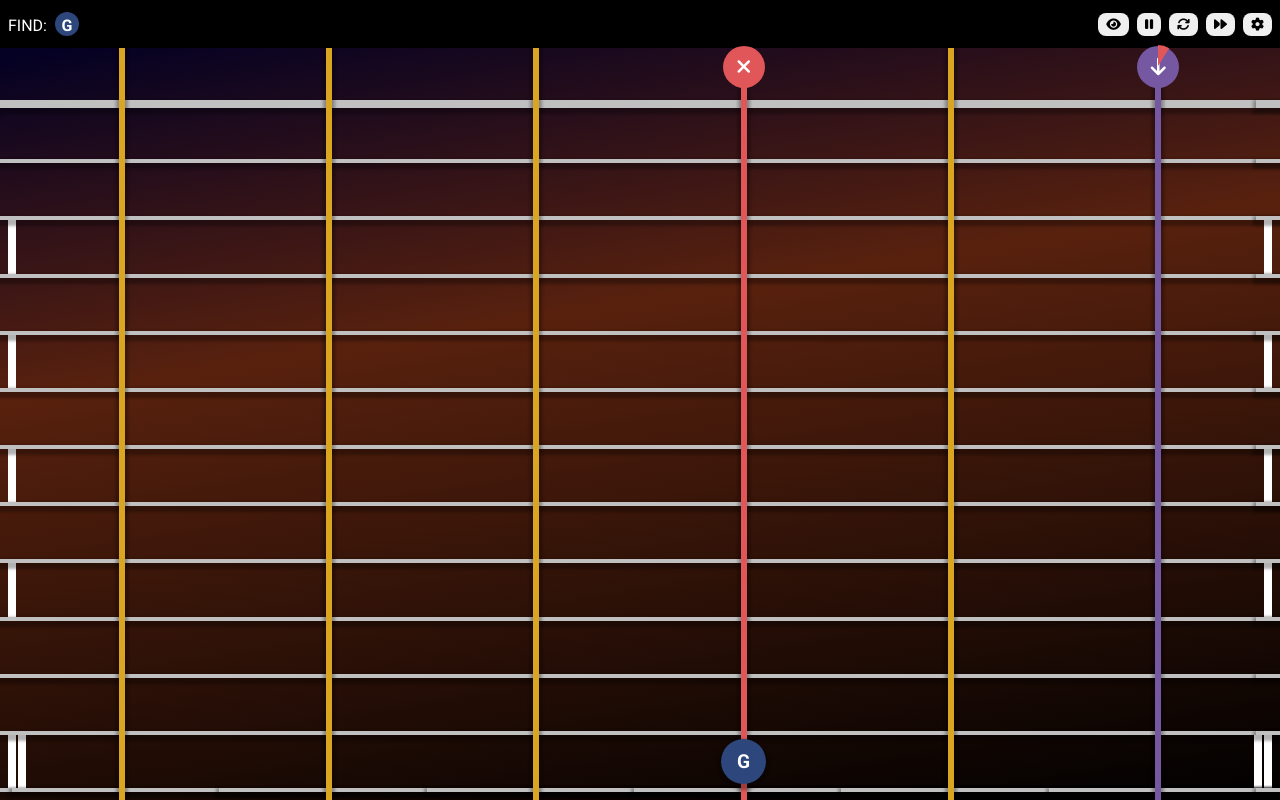
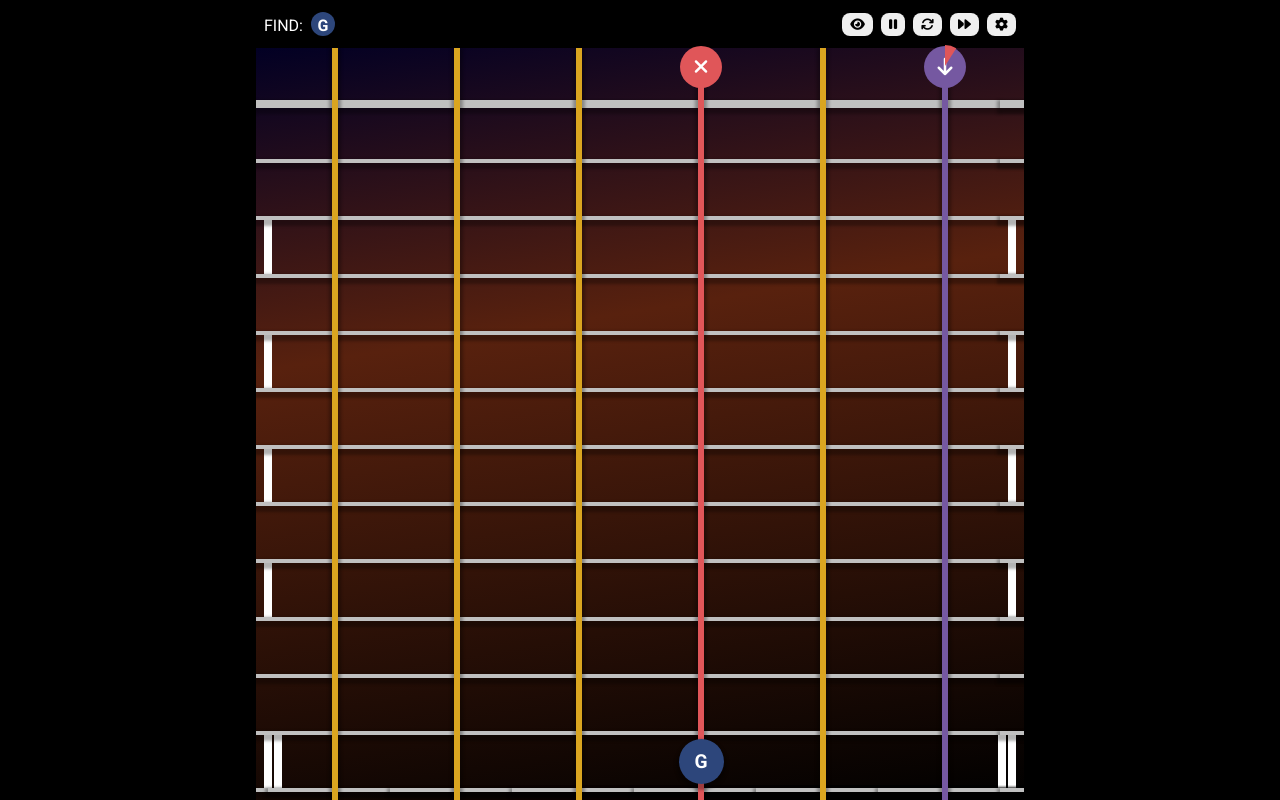
Before and after one commit to Alotor/fretrain, a React (Vite) app: page / in a window 1280 px wide. Built offline with nearby package versions, Linux system fonts and the light colour scheme.

Commit message:
media query

```diff
--- a/src/App.module.css
+++ b/src/App.module.css
@@ -15,10 +15,24 @@
   font-family: Roboto;
 }
 
+:global(#app) {
+  background: black;
+  display: flex;
+  justify-content: center;
+}
+
+
 .main {
   display: flex;
   flex-direction: column;
 }
+
+@media only screen and (min-width: 768px) {
+  .main {
+    width: 768px;
+  }
+}
+
 
 .fretboard {
   flex: 1;
```
